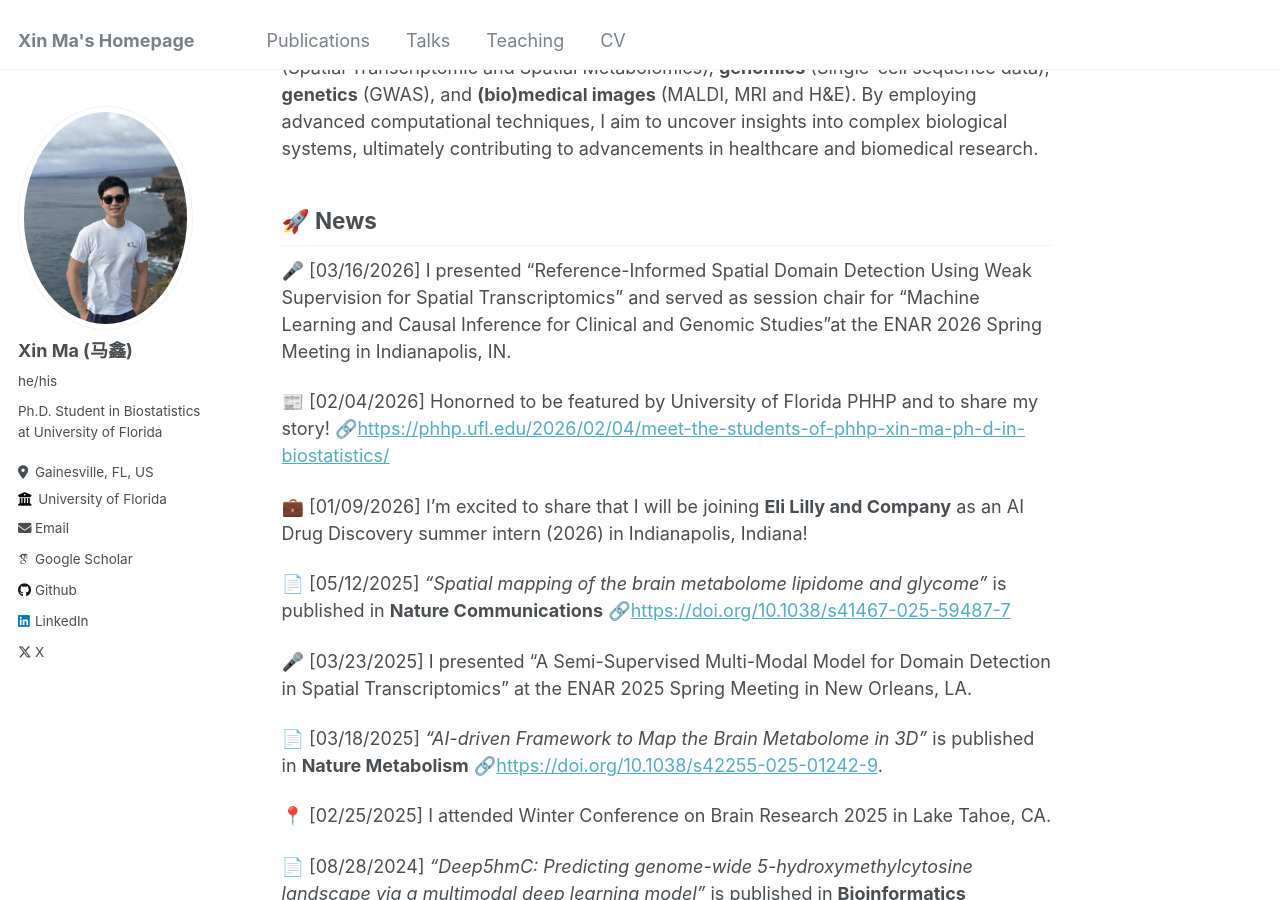
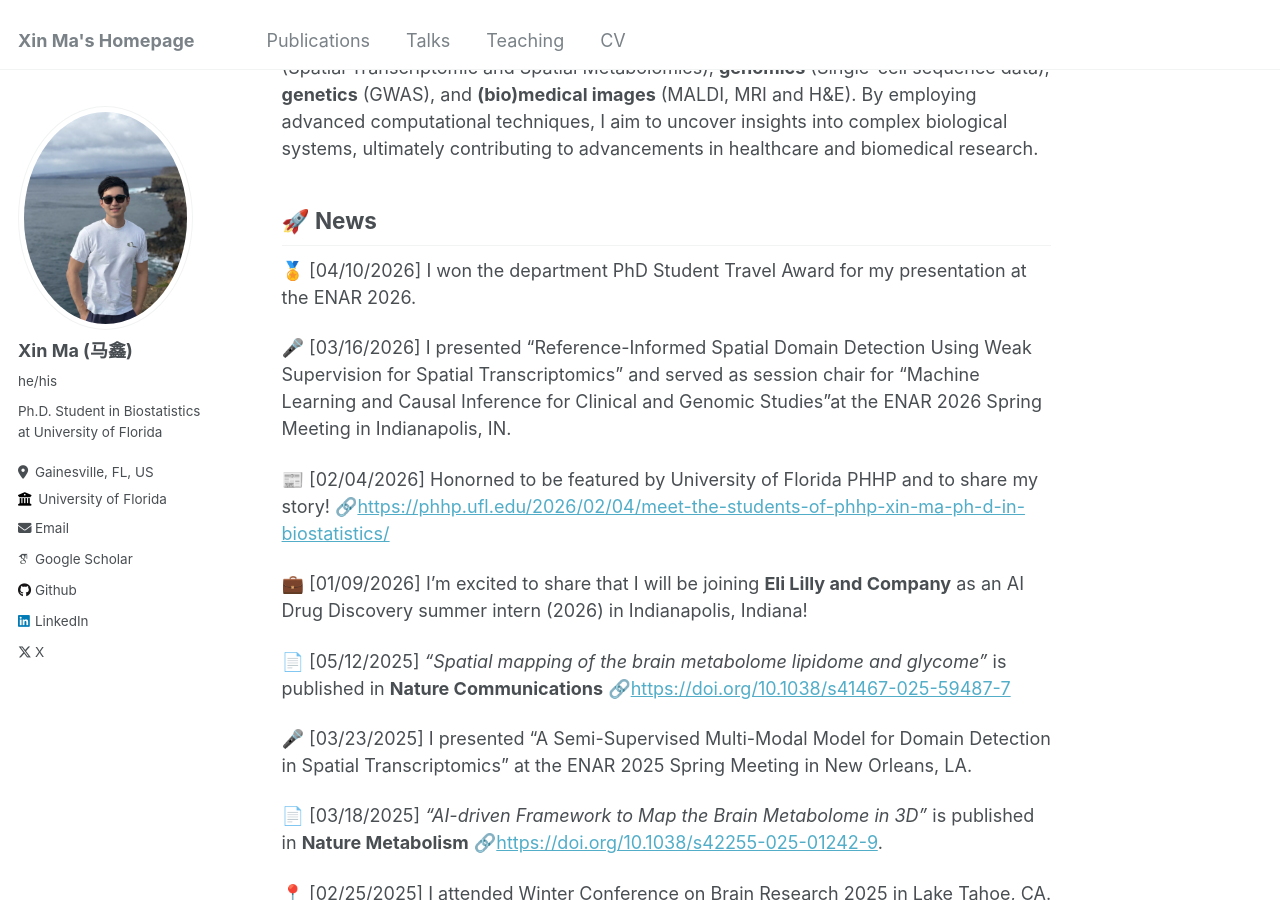
Before and after one commit to XinBiostats/xinbiostats.github.io, a Jekyll site: the page built from _pages/about.md, in a window 1280 px wide and 900 px high, scrolled down 361 px. Built offline with Jekyll 4.4.1, drawn with Linux system fonts in a browser that asks for light colours; some web fonts are replaced.

Commit message:
Update about.md

```diff
--- a/_pages/about.md
+++ b/_pages/about.md
@@ -13,6 +13,8 @@ My research interests revolve around leveraging statistical learning and deep le
 
 🚀  News
 ------
+🏅 [04/10/2026] I won the department PhD Student Travel Award for my presentation at the ENAR 2026.
+
 🎤 [03/16/2026] I presented "Reference-Informed Spatial Domain Detection Using Weak Supervision for Spatial Transcriptomics" and served as session chair for "Machine Learning and Causal Inference for Clinical and Genomic Studies"at the ENAR 2026 Spring Meeting in Indianapolis, IN.
 
 📰 [02/04/2026] Honorned to be featured by University of Florida PHHP and to share my story! 🔗<https://phhp.ufl.edu/2026/02/04/meet-the-students-of-phhp-xin-ma-ph-d-in-biostatistics/>
```
